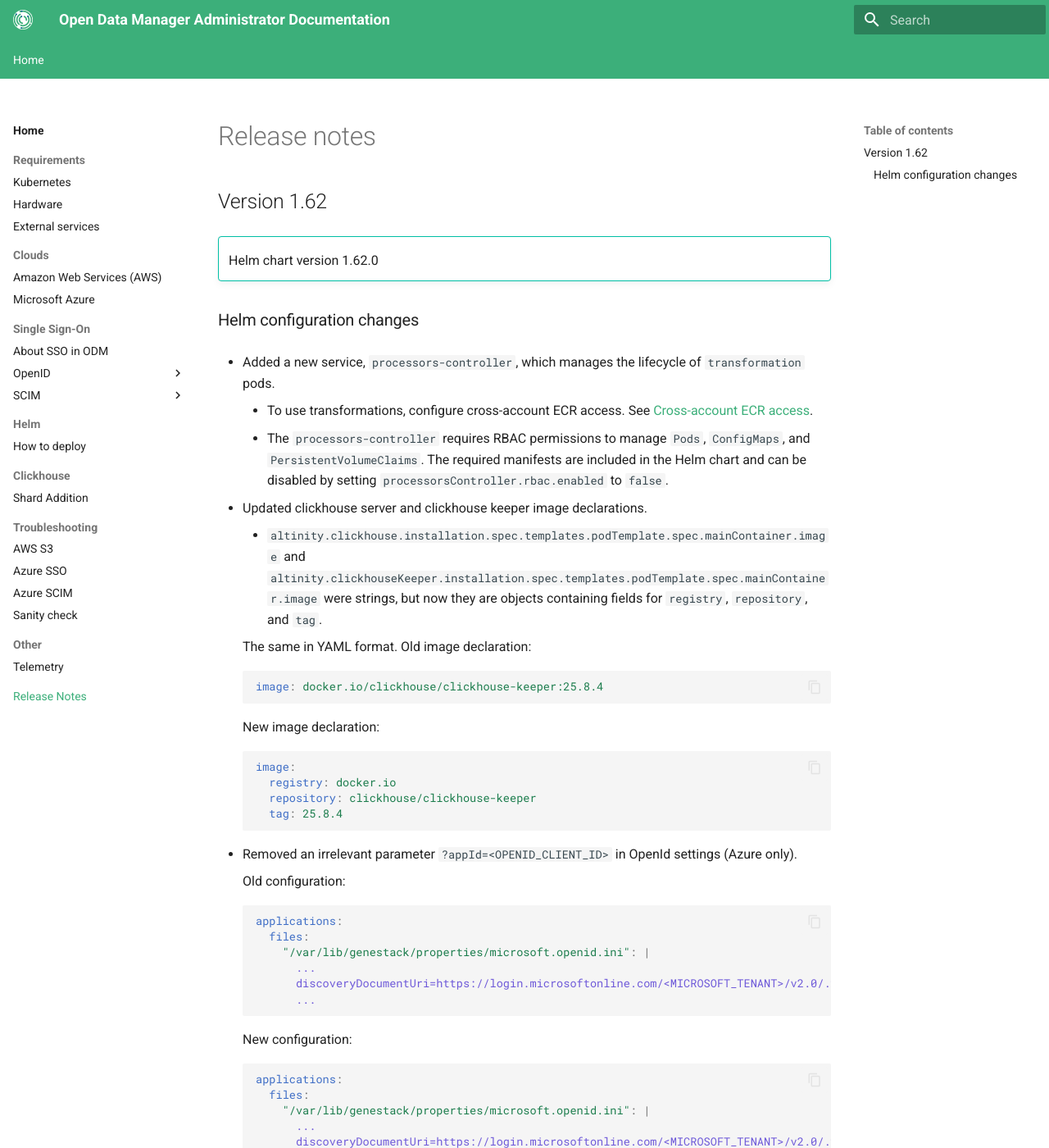
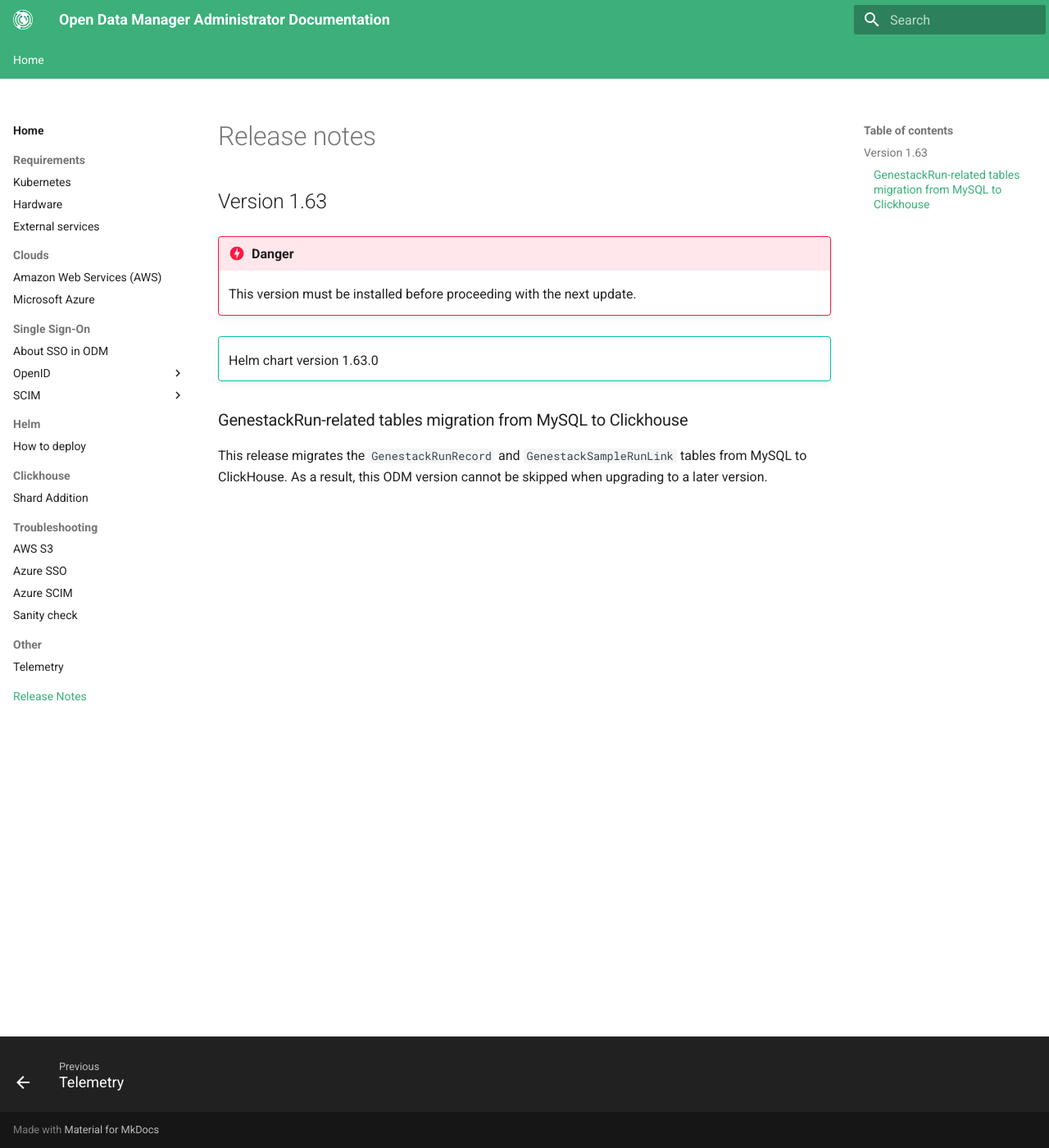
Before and after one commit to genestack/admin-docs, an MkDocs documentation site: the page built from docs/home/release-notes.md, in a window 1280 px wide and 1400 px high. Shown: the whole window at 82% size. Built offline with MkDocs 1.6.1 and Material for MkDocs 9.7.7, drawn with Linux system fonts in a browser that asks for light colours; the version menu is left out; some of the changed text lies outside the part shown.

Commit message:
ODM-13267: mandatory version

````diff
--- a/docs/home/release-notes.md
+++ b/docs/home/release-notes.md
@@ -1,108 +1,15 @@
 # Release notes
 
-## Version 1.62
+## Version 1.63
+
+!!! danger
+
+    This version must be installed before proceeding with the next update.
 
 !!! tip ""
-    Helm chart version 1.62.0
+    Helm chart version 1.63.0
 
-### Helm configuration changes
+### GenestackRun-related tables migration from MySQL to Clickhouse
 
-- Added a new service, `processors-controller`, which manages the lifecycle of `transformation` pods.
-    - To use transformations, configure cross-account ECR access. See [Cross-account ECR access](./clouds/aws.md#cross-account-ecr-access).
-    - The `processors-controller` requires RBAC permissions to manage `Pods`, `ConfigMaps`, and `PersistentVolumeClaims`.
-      The required manifests are included in the Helm chart and can be disabled by setting `processorsController.rbac.enabled` to `false`.
-
-- Updated clickhouse server and clickhouse keeper image declarations.
-    - `altinity.clickhouse.installation.spec.templates.podTemplate.spec.mainContainer.image` and
-      `altinity.clickhouseKeeper.installation.spec.templates.podTemplate.spec.mainContainer.image`
-      were strings, but now they are objects containing fields for `registry`, `repository`, and `tag`.
-
-      The same in YAML format.
-      Old image declaration:
-
-      ```yaml
-      image: docker.io/clickhouse/clickhouse-keeper:25.8.4
-      ```
-
-      New image declaration:
-
-      ```yaml
-      image:
-        registry: docker.io
-        repository: clickhouse/clickhouse-keeper
-        tag: 25.8.4
-      ```
-
-- Removed an irrelevant parameter `?appId=<OPENID_CLIENT_ID>` in OpenId settings (Azure only).
-
-    Old configuration:
-
-    ```yaml
-    applications:
-      files:
-        "/var/lib/genestack/properties/microsoft.openid.ini": |
-          ...
-          discoveryDocumentUri=https://login.microsoftonline.com/<MICROSOFT_TENANT>/v2.0/.well-known/openid-configuration?appId=<OPENID_CLIENT_ID>
-          ...
-    ```
-
-    New configuration:
-
-    ```yaml
-    applications:
-      files:
-        "/var/lib/genestack/properties/microsoft.openid.ini": |
-          ...
-          discoveryDocumentUri=https://login.microsoftonline.com/<MICROSOFT_TENANT>/v2.0/.well-known/openid-configuration
-          ...
-    ```
-
-- Sensitive SMTP configuration parameters have been moved to a separate secret.
-
-    Old configuration:
-
-    ```yaml
-    core:
-      files:
-        "/var/lib/genestack/properties/application.yaml":
-          mail:
-            smtp:
-              host: "<SMTP_HOST>"
-              port: "<SMTP_PORT>"
-              security: "<SMTP_SECURITY>"
-              username: "<SMTP_USER>"
-              password: "<SMTP_PASSWORD>"
-    ```
-
-    New configuration:
-
-    ```yaml
-    core:
-      files:
-        "/var/lib/genestack/properties/application.yaml":
-          mail:
-            smtp:
-              host: "<SMTP_HOST>"
-              port: "<SMTP_PORT>"
-              security: "<SMTP_SECURITY>"
-      secretFiles:
-        "/var/lib/genestack/properties/secret.yaml":
-          mail:
-            smtp:
-              username: "<SMTP_USER>"
-              password: "<SMTP_PASSWORD>"
-    ```
-
-- Increased memory requirements for loading large cell expression datasets.
-    - When loading datasets with millions of cells, increase memory limits for the `func-job` service to prevent out-of-memory errors.
-
-      Example of configuration:
-
-      ```yaml
-      funcJob:
-        resources:
-          limits:
-            memory: 5Gi
-          requsts:
-            memory: 5Gi
-      ```
+This release migrates the `GenestackRunRecord` and `GenestackSampleRunLink` tables from MySQL
+to ClickHouse. As a result, this ODM version cannot be skipped when upgrading to a later version.
````
